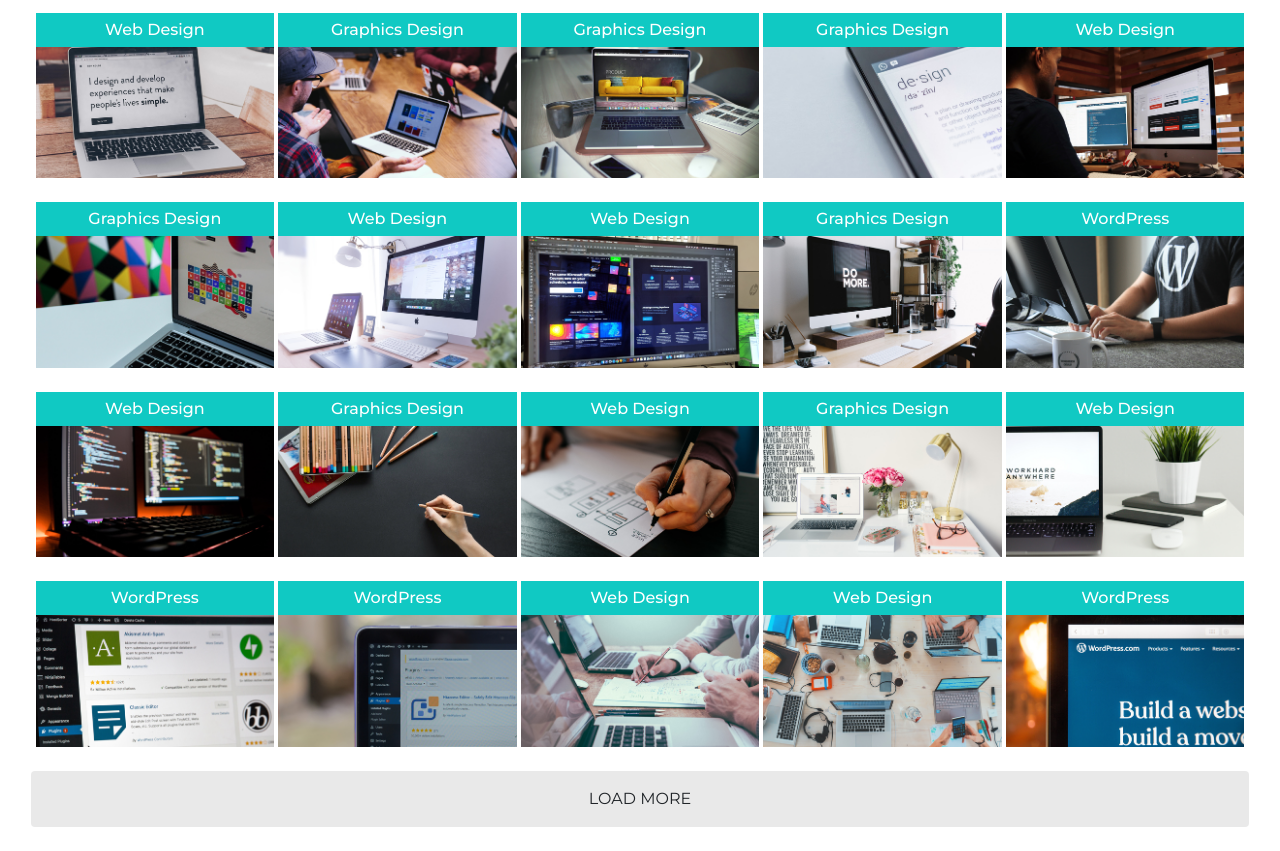
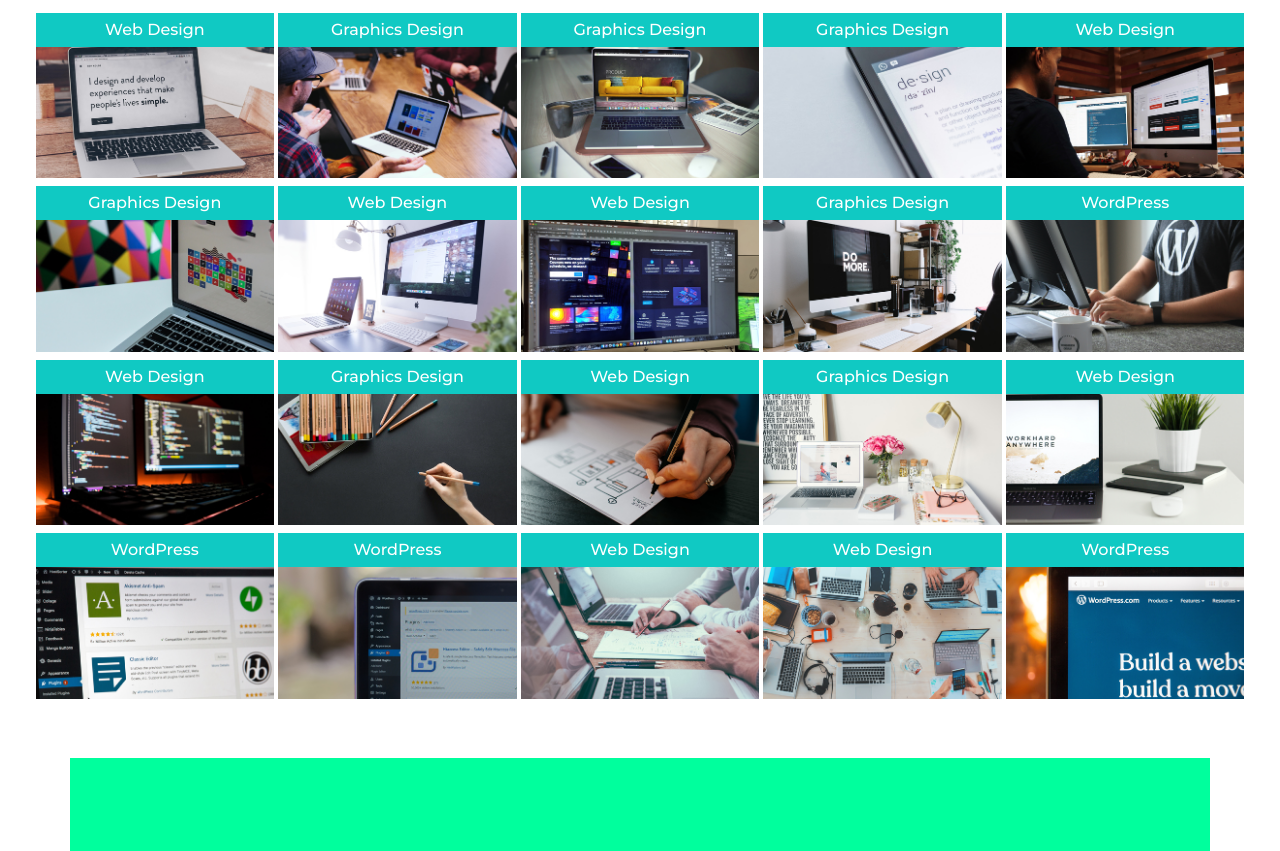
Before and after one commit to a-motein/a-motein.github.io, a plain HTML site: page index.html in a window 1280 px wide. Shown: the part 2629-3480 px from the top of the page. Drawn offline with nearby package versions, Linux system fonts and the light colour scheme.

Commit message:
Changes services section

```diff
--- a/css/style.css
+++ b/css/style.css
@@ -67,7 +67,7 @@ header nav.fixed-top{
 
 
 header img{
-    width: 80px;
+    width: 75px;
     min-height: auto;
 }
 
@@ -560,11 +560,10 @@ header .navbar-nav a{
 
 
 
-
 #services .mix {
     background: #fff;
     border-radius: 2px;
-    margin-bottom: 1.5rem;
+    margin-bottom: .5rem;
     position: relative;
     display: inline-block;
     vertical-align: top;
@@ -634,15 +633,8 @@ header .navbar-nav a{
   }
 
 
-  #services .container-fluid .btn.loadMore {
-    width: 97%;
-    height: auto;
-    padding: 15px 0;
-    background-color: #E9E9E9;
-    font-size: 1rem;
-    font-weight: 400;
-    text-transform: uppercase;
-}
+
+
 
 
 
--- a/index.html
+++ b/index.html
@@ -238,6 +238,7 @@
 
       <div class="container-fluid text-center mitup">
 
+
         <div class="mix web">
           <a rel="rel12" href="imgs/web-design-L1.jpg">
             <img src="imgs/web-design-S1.jpg" title="Web Design" class="img-fluid" alt="Web Image 1">
@@ -246,6 +247,9 @@
             </div>
           </a>
         </div>
+
+
+
         <div class="mix graphics">
           <a rel="rel11" href="imgs/graphics-design-L1.jpg">
             <img src="imgs/graphics-design-S1.jpg" title="Graphics Design" class="img-fluid" alt="Graphics Image 1">
@@ -254,6 +258,9 @@
             </div>
           </a>
         </div>
+
+
+
         <div class="mix graphics">
           <a rel="rel11" href="imgs/graphics-design-L2.jpg">
             <img src="imgs/graphics-design-S2.jpg" title="Graphics Design" class="img-fluid" alt="Graphics Image 2">
@@ -262,6 +269,9 @@
             </div>
           </a>
         </div>
+
+
+
         <div class="mix graphics">
           <a rel="rel11" href="imgs/graphics-design-L3.jpg">
             <img src="imgs/graphics-design-S3.jpg" title="Graphics Design" class="img-fluid" alt="Graphics Image 3">
@@ -270,6 +280,9 @@
             </div>
           </a>
         </div>
+
+
+
         <div class="mix web">
           <a rel="rel12" href="imgs/web-design-L2.jpg">
             <img src="imgs/web-design-S2.jpg" title="Web Design" class="img-fluid" alt="Web Image 2">
@@ -278,6 +291,9 @@
             </div>
           </a>
         </div>
+
+
+
         <div class="mix graphics">
           <a rel="rel11" href="imgs/graphics-design-L4.jpg">
             <img src="imgs/graphics-design-S4.jpg" title="Graphics Design" class="img-fluid" alt="Graphics Image 4">
@@ -286,6 +302,9 @@
             </div>
           </a>
         </div>
+
+
+
         <div class="mix web">
           <a rel="rel12" href="imgs/web-design-L3.jpg">
             <img src="imgs/web-design-S3.jpg" title="Web Design" class="img-fluid" alt="Web Image 3">
@@ -294,6 +313,9 @@
             </div>
           </a>
         </div>
+
+
+
         <div class="mix web">
           <a rel="rel12" href="imgs/web-design-L4.jpg">
             <img src="imgs/web-design-S4.jpg" title="Web Design" class="img-fluid" alt="Web Image 4">
@@ -302,6 +324,9 @@
             </div>
           </a>
         </div>
+
+
+
         <div class="mix graphics">
           <a rel="rel11" href="imgs/graphics-design-L5.jpg">
             <img src="imgs/graphics-design-S5.jpg" title="Graphics Design" class="img-fluid" alt="Graphics Image 5">
@@ -310,6 +335,9 @@
             </div>
           </a>
         </div>
+
+
+
         <div class="mix wordpress">
           <a rel="rel13" href="imgs/wordPress-L1.jpg">
             <img src="imgs/wordPress-S1.jpg" title="WordPress" class="img-fluid" alt="WordPress Image 1">
@@ -318,6 +346,9 @@
             </div>
           </a>
         </div>
+
+
+
         <div class="mix web">
           <a rel="rel12" href="imgs/web-design-L5.jpg">
             <img src="imgs/web-design-S5.jpg" title="Web Design" class="img-fluid" alt="Web Image 5">
@@ -326,6 +357,9 @@
             </div>
           </a>
         </div>
+
+
+
         <div class="mix graphics">
           <a rel="rel11" href="imgs/graphics-design-L6.jpg">
             <img src="imgs/graphics-design-S6.jpg" title="Graphics Design" class="img-fluid" alt="Graphics Image 6">
@@ -334,6 +368,9 @@
             </div>
           </a>
         </div>
+
+
+
         <div class="mix web">
           <a rel="rel12" href="imgs/web-design-L6.jpg">
             <img src="imgs/web-design-S6.jpg" title="Web Design" class="img-fluid" alt="Web Image 6">
@@ -342,6 +379,9 @@
             </div>
           </a>
         </div>
+
+
+
         <div class="mix graphics">
           <a rel="rel11" href="imgs/graphics-design-L7.jpg">
             <img src="imgs/graphics-design-S7.jpg" title="Graphics Design" class="img-fluid" alt="Graphics Image 7">
@@ -350,6 +390,9 @@
             </div>
           </a>
         </div>
+
+
+
         <div class="mix web">
           <a rel="rel12" href="imgs/web-design-L7.jpg">
             <img src="imgs/web-design-S7.jpg" title="Web Design" class="img-fluid" alt="Web Image 7">
@@ -358,6 +401,9 @@
             </div>
           </a>
         </div>
+
+
+
         <div class="mix wordpress">
           <a rel="rel13" href="imgs/wordPress-L2.jpg">
             <img src="imgs/wordPress-S2.jpg" title="WordPress" class="img-fluid" alt="WordPress Image 2">
@@ -366,6 +412,9 @@
             </div>
           </a>
         </div>
+
+
+
         <div class="mix wordpress">
           <a rel="rel13" href="imgs/wordPress-L3.jpg">
             <img src="imgs/wordPress-S3.jpg" title="WordPress" class="img-fluid" alt="WordPress Image 3">
@@ -374,6 +423,9 @@
             </div>
           </a>
         </div>
+
+
+
         <div class="mix web">
           <a rel="rel12" href="imgs/web-design-L8.jpg">
             <img src="imgs/web-design-S8.jpg" title="Web Design" class="img-fluid" alt="Web Image 8">
@@ -382,6 +434,9 @@
             </div>
           </a>
         </div>
+
+
+
         <div class="mix web">
           <a rel="rel12" href="imgs/web-design-L9.jpg">
             <img src="imgs/web-design-S9.jpg" title="Web Design" class="img-fluid" alt="Web Image 9">
@@ -390,6 +445,9 @@
             </div>
           </a>
         </div>
+
+
+
         <div class="mix wordpress">
           <a rel="rel13" href="imgs/wordPress-L4.jpg">
             <img src="imgs/wordPress-S4.jpg" title="WordPress" class="img-fluid" alt="WordPress Image 4">
@@ -398,8 +456,6 @@
             </div>
           </a>
         </div>
-
-        <button class="btn loadMore"> Load More</button>
 
       </div>
 
--- a/js/main.js
+++ b/js/main.js
@@ -3,7 +3,7 @@ $(document).ready(function(){
 
 
 
-    // ScrollSpy JS
+    // ScrollSpy JQ
 
 
     $('body').scrollspy({
@@ -16,7 +16,7 @@ $(document).ready(function(){
 
 
 
-    //   Section Fade Animation
+    //   Section Fade Animation JQ
 
 
     AOS.init({
@@ -30,7 +30,7 @@ $(document).ready(function(){
 
 
 
-    // Scroll CSS Color Change
+    // Scroll CSS Color Change JQ
 
 
       $(window).scroll(function(){
@@ -42,11 +42,11 @@ $(document).ready(function(){
 
 
 
-    // Smooth Scroll
+    // Smooth Scroll JQ
 
 
     $(document).ready(function(){
-      // Add smooth scrolling to all links
+
       $(".nav-link").on('click', function(event) {
 
         if (this.hash !== "") {
@@ -56,7 +56,7 @@ $(document).ready(function(){
 
           $('html, body').animate({
             scrollTop: $(hash).offset().top
-          }, 1200, function(){
+          }, 800, function(){
 
             window.location.hash = hash;
           });
@@ -68,7 +68,7 @@ $(document).ready(function(){
 
 
 
-    //   Type JS
+    //   Type JQ
 
     var typed = new Typed('.type', {
         strings: [
@@ -83,7 +83,7 @@ $(document).ready(function(){
 
 
 
-      // Mouse Shape ScrollWheel
+      // Mouse Shape ScrollWheel JQ
 
       interval = window.setInterval(function(){
         $('.scrollwheel').animate({
@@ -98,7 +98,7 @@ $(document).ready(function(){
 
 
 
-      // Progress Bar
+      // Progress Bar JQ
 
 
         $(window).scroll(function(){
@@ -136,6 +136,8 @@ $(document).ready(function(){
 
 
 
+
+
         // Simple LightBox JQ Plugin
 
         var lightbox = new SimpleLightbox('.mix a', {
@@ -146,21 +148,8 @@ $(document).ready(function(){
 
 
 
-        //  Load More Button JS
 
-        // $('.mix').slice(0, 5).show();
 
-        // $('.loadMore').on('click', function(){
-
-        //   $('.mix:hidden').slice(0, 5).show();
-
-        //   if($('.mix:hidden').length==0);
-
-        //   {
-        //     $('.loadMore').fadeOut();
-        //   }
-
-        // });
 
 
 
```
